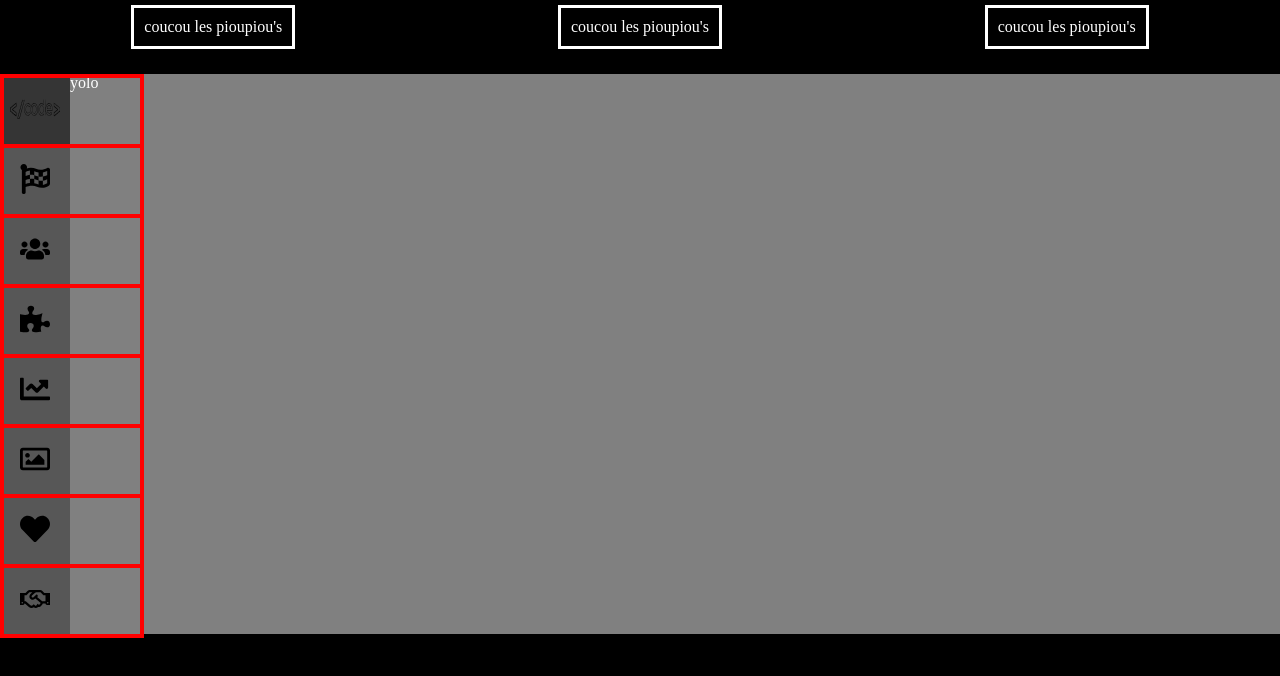
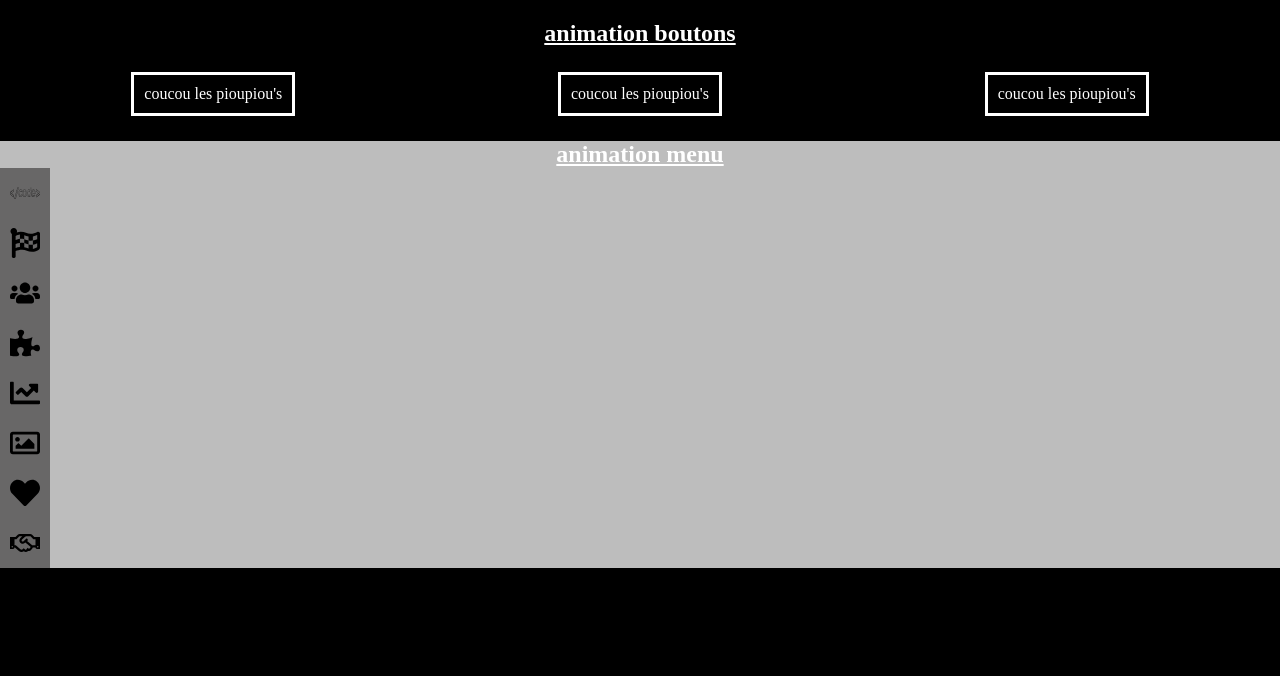
Before and after one commit to Valentin-Beaufays/becode-animation-css, a plain HTML site: page index.html in a window 1280 px wide. Drawn offline with Linux system fonts and the light colour scheme.

Commit message:
finish menu

```diff
--- a/assets/scss/style.scss
+++ b/assets/scss/style.scss
@@ -1,4 +1,5 @@
 //init
+$menusize:50px;
 *{
     box-sizing: border-box;
 }
@@ -8,6 +9,18 @@ body{
     padding:0;
     background-color: black;
     color:white;
+}
+//titres
+h2{
+    text-align:center;
+    text-decoration: underline;
+    font-weight: bold;
+
+    &.title{
+    background-color:rgb(189, 189, 189);
+    padding: 0;
+    margin:0;
+    }
 }
 //part 1
 .bouton{
@@ -42,41 +55,59 @@ body{
 
 }
 //part 2
-.menu{
+.sidebar{
+    background-color:rgb(189, 189, 189);
+    height: auto;
+    ul{
+        padding-left:0px;
+        margin:0;
+        padding-top:0px;
+        li{
+            list-style: none;
+            width:$menusize;
             display:flex;
-    background-color:grey;
-
-    .sidebar{
-        display:flex;
-        flex-direction: column;
-
+            a{
+                display: flex;
+            }
             img{
-            width:70px;
-            height:70px;
-            text-decoration-color:Orange;
-            background-color:rgb(87, 87, 87);
-            padding: 20px;
+                height:$menusize;
+                width:$menusize;
+                padding:10px;
+                background-color: rgb(104, 103, 103);
+                display: block;
                 transition-property: background-color;
                 transition-duration: 0.75s;
             }
-        .imgV{
-            background-color: rgb(53, 53, 53);
-            padding: 10px;
+
+            .first{
+                background-color: rgb(66, 65, 65);
+                padding:5px;
             }
-        img:hover{
+
+            .pop-up{
+                position: absolute;
+                text-align:center;
+                width:2*$menusize;
+                transform:translateX(-(2*$menusize));
+                color:rgba(255, 255, 255, 0);
+                background-color: rgba(66, 65, 65, 0);
+                transition:transform 0.5s, background-color 1s, color 1s;
+            }
+        }
+        li:hover{
+
+            img{
                 background-color: whitesmoke;
             }
-    }
-//pop-up
             .pop-up{
-        position: ;
-        .pop{
-            height:70px;
-            width:140px;
+                background-color: rgb(66, 65, 65);
+                color:whitesmoke;
+                transform:translateX($menusize);
             }
         }
     }
 
+}
 .debug{
-    border:red solid 2px;
+        border:red solid 1px;
     }
--- a/index.html
+++ b/index.html
@@ -8,51 +8,83 @@
     <title>Document</title>
 </head>
 <body>
+    <h2>animation boutons</h2>
     <div class="bouton">
         <a class="bt_1" href="https://www.youtube.com/watch?v=7pWGuXcDzDU">coucou les pioupiou's</a>
         <a class="bt_2" href="https://www.youtube.com/watch?v=7pWGuXcDzDU">coucou les pioupiou's</a>
         <a class="bt_3" href="https://www.youtube.com/watch?v=7pWGuXcDzDU">coucou les pioupiou's</a>
     </div>
-    <div class="menu">
-        <div class="sidebar">
+        <h2 class="title">animation menu</h2>
+    <div class="sidebar">
 
-            <img class="imgV" src="assets/images/becode.svg" />
-            <img class="flag" src="assets/images/flag.svg" />
-            <img class="user" src="assets/images/users.svg" />
-            <img class="puzzle" src="assets/images/puzzle-piece-solid.svg" />
-            <img class="graph" src="assets/images/chart-line-solid.svg" />
-            <img class="picture" src="assets/images/image-regular.svg" />
-            <img class="heart" src="assets/images/heart-solid.svg" />
-            <img class="handshake" src="assets/images/handshake-regular.svg" />
-        </div>
-        <div class="pop-up debug">
-            <div class="pop debug">
+        <ul>
+            <li>
+                <a href="#">
+                    <img class="f" src="assets/images/becode.svg" alt="becode" />
+                    <div class="pop-up">
+                        <p>hello_world</p>
+                    </div>
+                </a>
+            </li>
+            <li>
+                <a href"#">
+                    <img src="assets/images/flag.svg" alt="flag" />
+                    <div class="pop-up">
+                        <p>hello_world</p>
+                    </div>
+                </a>
+            </li>
+            <li>
+                <a href"#">
+                    <img src="assets/images/users.svg" alt="user" />
+                    <div class="pop-up">
+                        <p>hello_world</p>
+                    </div>
+                </a>
+            </li>
+            <li>
+                <a href"#">
+                    <img src="assets/images/puzzle-piece-solid.svg" alt="puzzle" />
+                    <div class="pop-up">
+                        <p>hello_world</p>
+                    </div>
+                </a>
+            </li>
+            <li>
+                <a href"#">
+                    <img src="assets/images/chart-line-solid.svg" alt="graph" />
+                    <div class="pop-up">
+                        <p>hello_world</p>
+                    </div>
+                </a>
+            </li>
+            <li>
+                <a href"#">
+                    <img src="assets/images/image-regular.svg" alt="pictures" />
+                    <div class="pop-up">
+                        <p>hello_world</p>
+                    </div>
+                </a>
+            </li>
+            <li>
+                <a href"#">
+                    <img src="assets/images/heart-solid.svg" alt="heart" />
+                    <div class="pop-up">
+                        <p>hello_world</p>
+                    </div>
+                </a>
+            </li>
+            <li>
+                <a href"#">
+                    <img src="assets/images/handshake-regular.svg" alt="handshake" />
+                    <div class="pop-up">
+                        <p>hello_world</p>
+                    </div>
+                </li>
+            </a>
 
-            </div>
-            <div class="pop debug">
+        </ul>
 
-            </div>
-            <div class="pop debug">
-
-            </div>
-            <div class="pop debug">
-
-            </div>
-            <div class="pop debug">
-
-            </div>
-            <div class="pop debug">
-
-            </div>
-            <div class="pop debug">
-
-            </div>
-            <div class="pop debug">
-
-            </div>
-
-        </div>
-        yolo
     </div>
 </body>
 </html>
```
Also changed, not shown: assets/css/style.css. Lines whose indentation alone changed are shown as unchanged.
